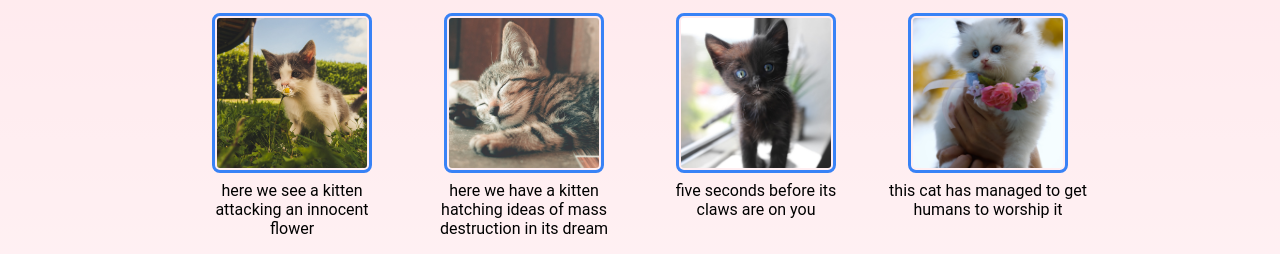
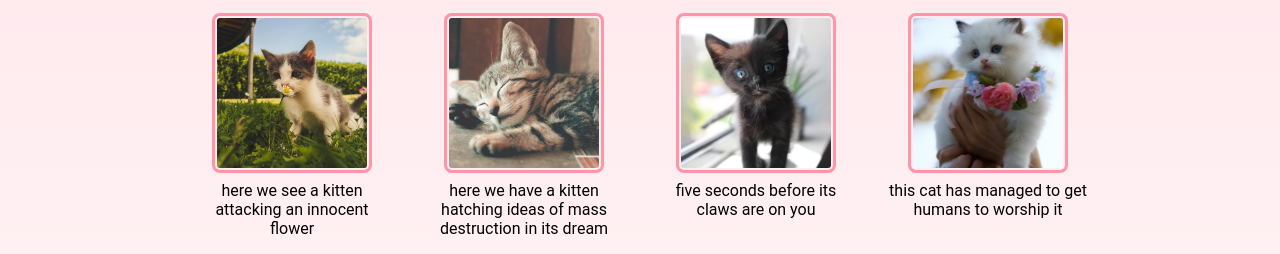
Before and after one commit to lisa-go/project-landing-page, a plain HTML site: page index.html in a window 1280 px wide. Shown: the part 546-800 px from the top of the page. Drawn offline with Linux system fonts and the light colour scheme.

Commit message:
fix border color

```diff
--- a/style.css
+++ b/style.css
@@ -143,7 +143,7 @@ body {
     width: 150px;
     height: 150px;
     object-fit: cover;
-    border: 3px solid #3882F6;
+    border: 3px solid #ff95a7;
     border-radius: 8px;
     padding: 2px;
 }
```
